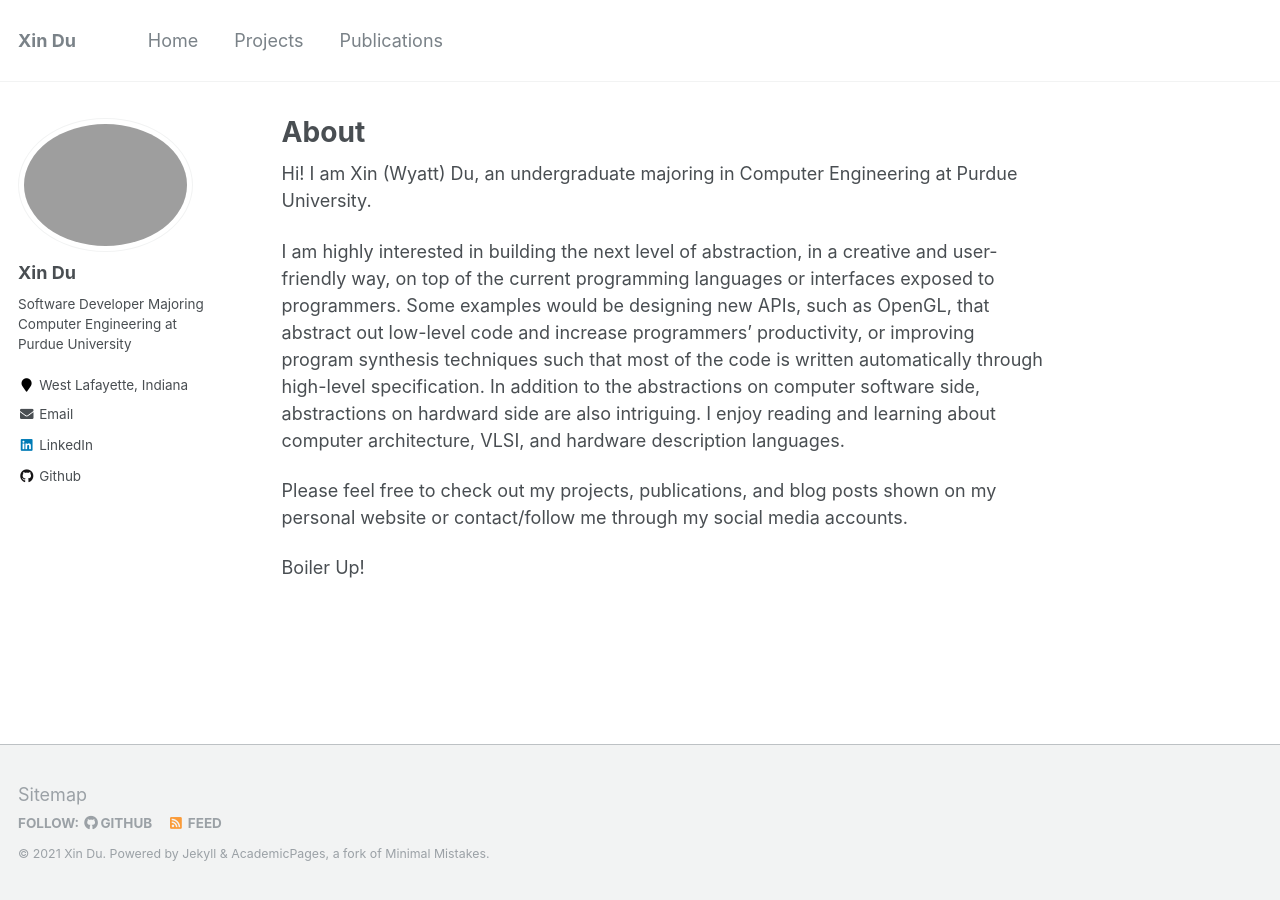
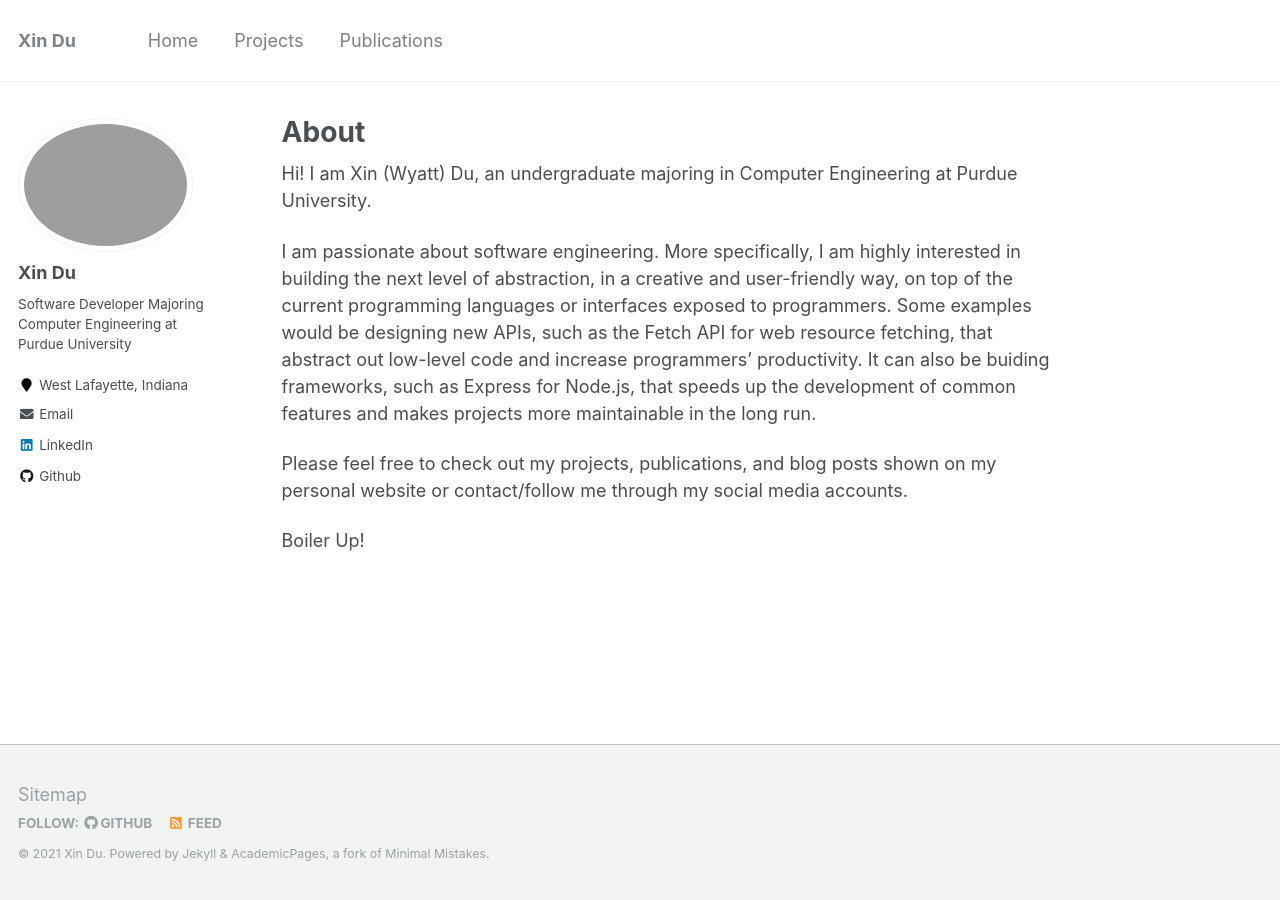
Before and after one commit to du201/du201.github.io, a Jekyll site: the page built from _pages/about.md, in a window 1280 px wide. Built offline with Jekyll 4.4.1, drawn with Linux system fonts in a browser that asks for light colours.

Commit message:
home page introduction update

```diff
--- a/_pages/about.md
+++ b/_pages/about.md
@@ -10,7 +10,7 @@ redirect_from:
 
 Hi! I am Xin (Wyatt) Du, an undergraduate majoring in Computer Engineering at Purdue University.
 
-I am highly interested in building the next level of abstraction, in a creative and user-friendly way, on top of the current programming languages or interfaces exposed to programmers. Some examples would be designing new APIs, such as OpenGL, that abstract out low-level code and increase programmers’ productivity, or improving program synthesis techniques such that most of the code is written automatically through high-level specification. In addition to the abstractions on computer software side, abstractions on hardward side are also intriguing. I enjoy reading and learning about computer architecture, VLSI, and hardware description languages.
+I am passionate about software engineering. More specifically, I am highly interested in building the next level of abstraction, in a creative and user-friendly way, on top of the current programming languages or interfaces exposed to programmers. Some examples would be designing new APIs, such as the Fetch API for web resource fetching, that abstract out low-level code and increase programmers’ productivity. It can also be buiding frameworks, such as Express for Node.js, that speeds up the development of common features and makes projects more maintainable in the long run.
 
 Please feel free to check out my projects, publications, and blog posts shown on my personal website or contact/follow me through my social media accounts.
 
```
